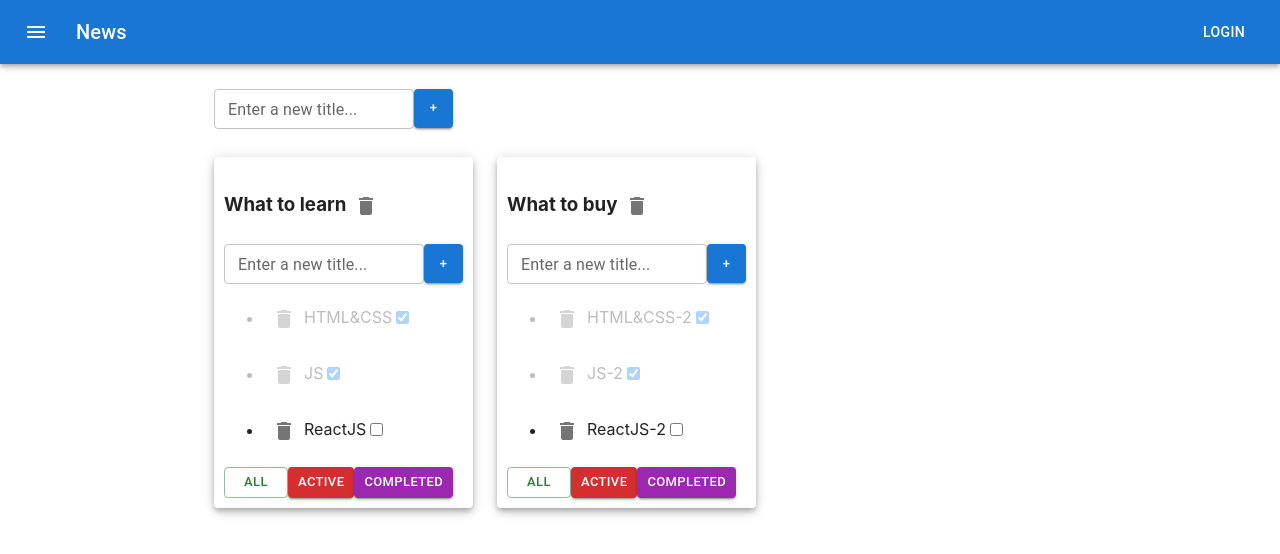
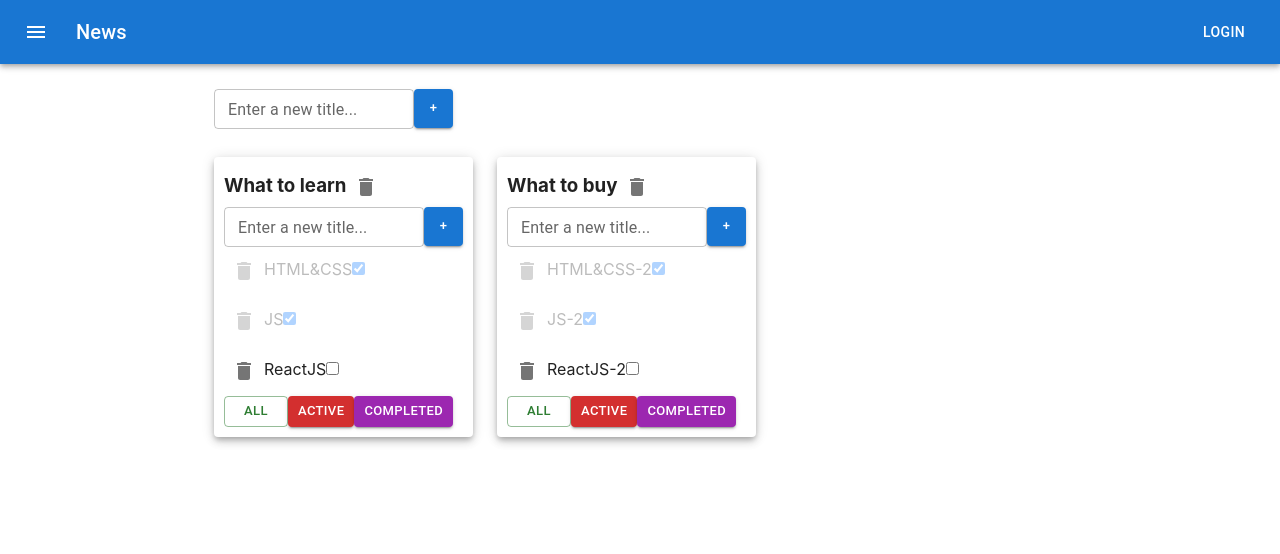
Before and after one commit to andbudha/my_todolist, a React (Create React App) app: page / in a window 1280 px wide. Shown: the top 554 px of the page. Built offline with nearby package versions, Linux system fonts and the light colour scheme.

Commit message:
styles added/app updated

```diff
--- a/src/components/Todolist/Todolist.css
+++ b/src/components/Todolist/Todolist.css
@@ -1,3 +1,8 @@
+*{
+    margin: 0;
+    padding: 0;
+    box-sizing: border-box;
+}
 
 .active-filter {
     background-color: aqua;
@@ -7,3 +12,8 @@
 .is-done {
     opacity: 0.3;
 }
+
+ul {
+    list-style: none;
+    padding: 5px 0;
+}
```
